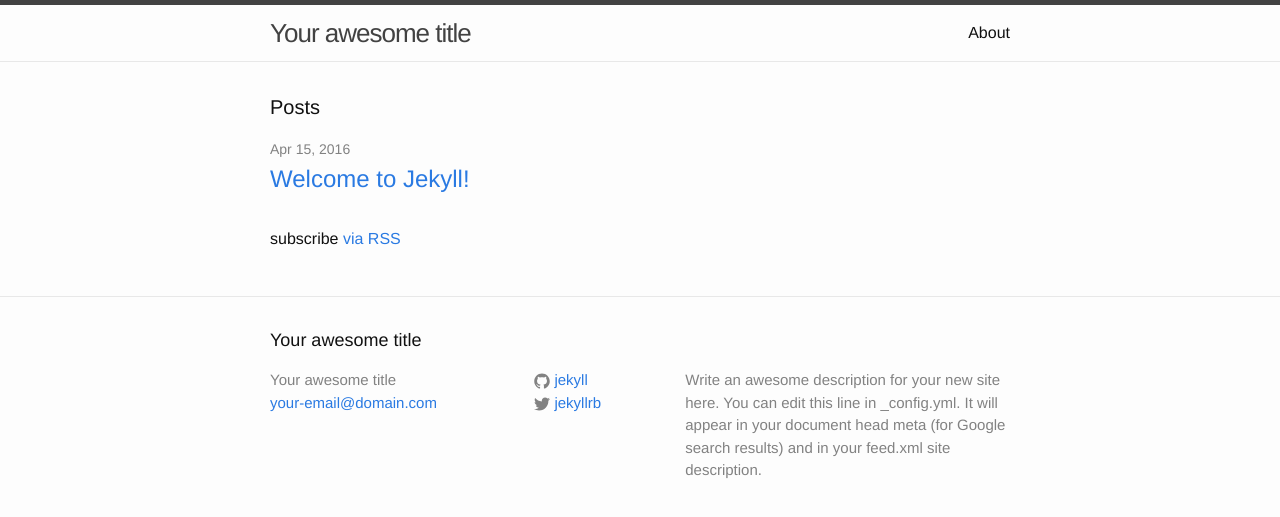
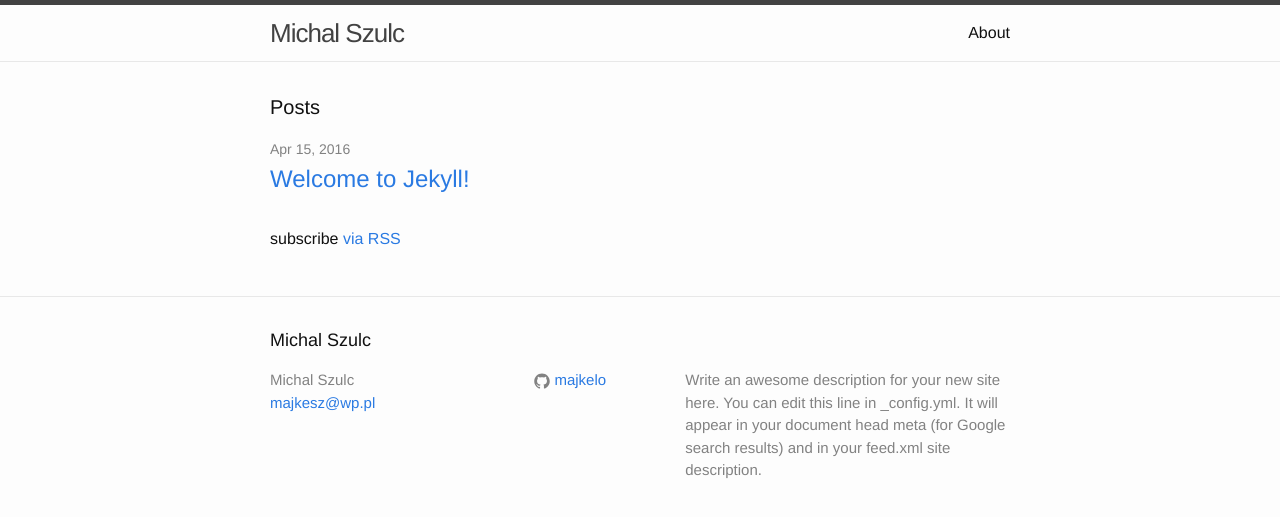
Before and after one commit to majkelo/majkelo.github.io, a Jekyll site: the page built from index.html, in a window 1280 px wide. Shown: the top 517 px of the page. Built offline with Jekyll 4.4.1, drawn with Linux system fonts in a browser that asks for light colours.

Commit message:
Added my defaults

```diff
--- a/_config.yml
+++ b/_config.yml
@@ -6,16 +6,16 @@
 # 'jekyll serve'. If you change this file, please restart the server process.
 
 # Site settings
-title: Your awesome title
-email: your-email@domain.com
+title: Michal Szulc
+email: majkesz@wp.pl
 description: > # this means to ignore newlines until "baseurl:"
   Write an awesome description for your new site here. You can edit this
   line in _config.yml. It will appear in your document head meta (for
   Google search results) and in your feed.xml site description.
 baseurl: "" # the subpath of your site, e.g. /blog
-url: "http://yourdomain.com" # the base hostname & protocol for your site
-twitter_username: jekyllrb
-github_username:  jekyll
+url: "http://bluebrains.pl" # the base hostname & protocol for your site
+#twitter_username: jekyllrb
+github_username:  majkelo
 
 # Build settings
 markdown: kramdown
```
